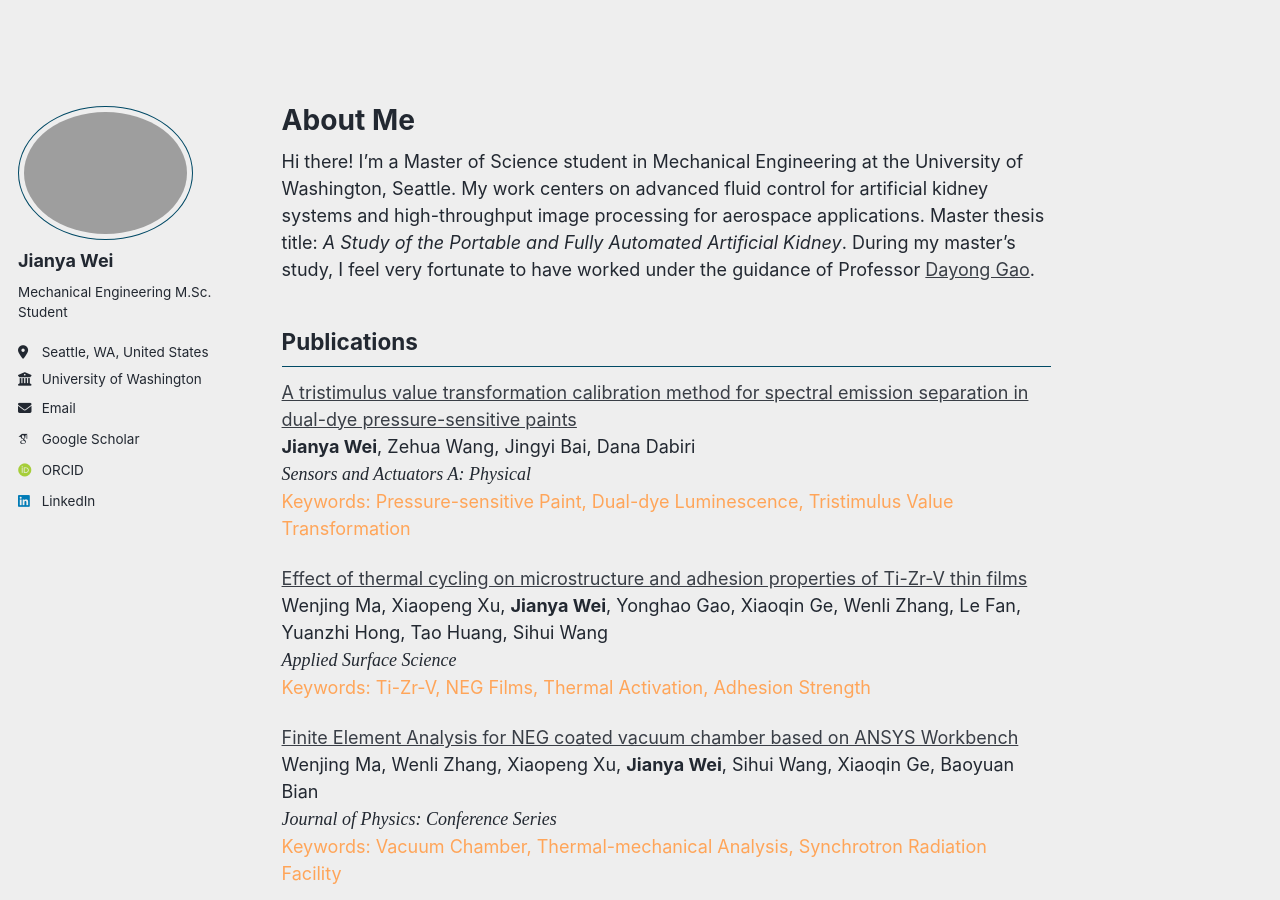
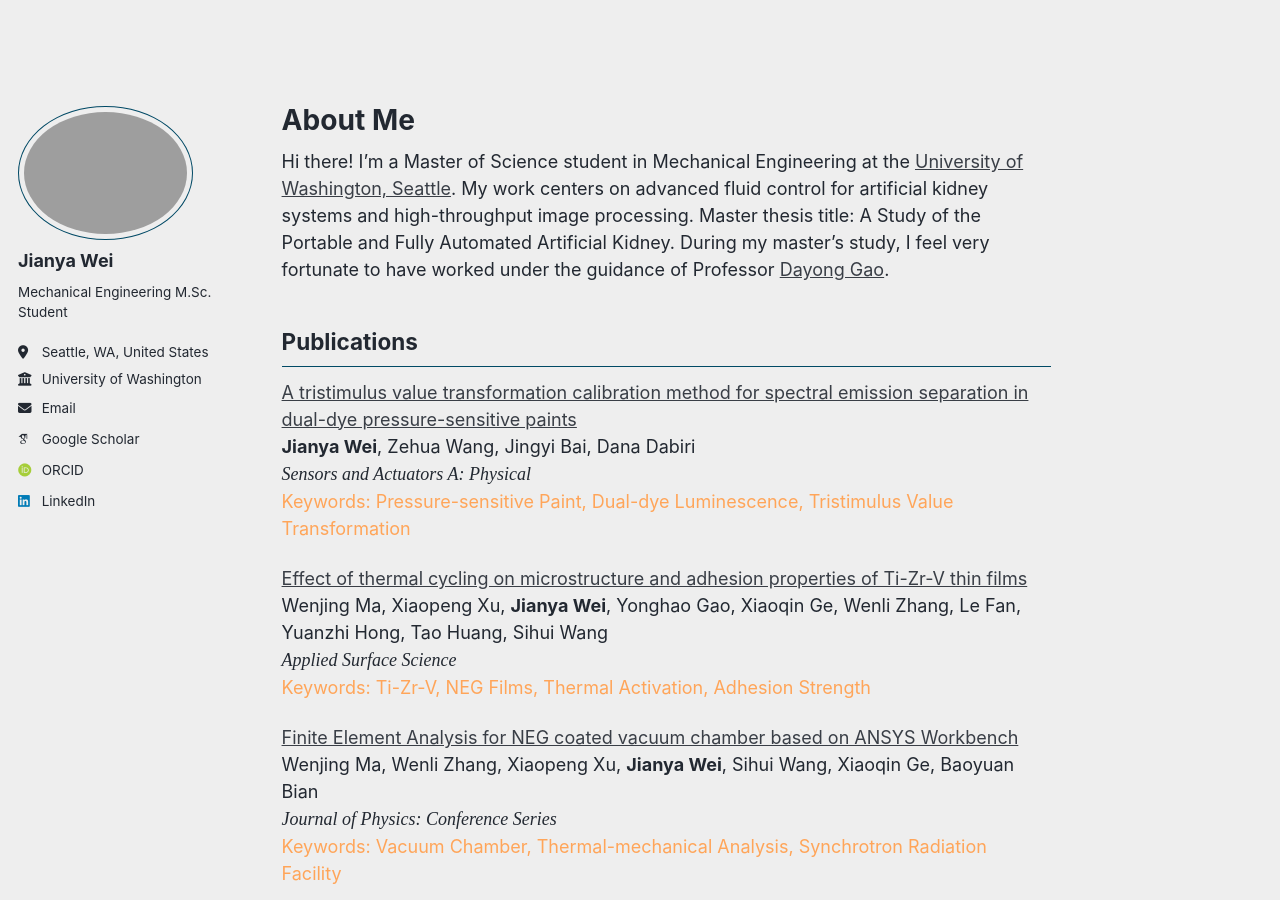
Before and after one commit to jywei02/jywei02.github.io, a Jekyll site: the page built from _pages/about.md, in a window 1280 px wide and 900 px high. Built offline with Jekyll 4.4.1, drawn with Linux system fonts in a browser that asks for light colours; some web fonts are replaced; comment, search, counter and statistics services are not loaded.

Commit message:
Enhance about page with hyperlinks and formatting
Updated the about section to include a hyperlink for the University of Washington and removed HTML entities for better readability.

```diff
--- a/_pages/about.md
+++ b/_pages/about.md
@@ -6,7 +6,7 @@ redirect_from:
   - /about/
   - /about.html
 ---
-Hi there! I’m a Master of Science student in Mechanical Engineering at the University of Washington, Seattle. My work centers on advanced fluid control for artificial kidney systems and high-throughput image processing for aerospace applications. Master thesis title: <em>A Study of the Portable and Fully Automated Artificial Kidney</em>. During my master's study, I feel very fortunate to have worked under the guidance of Professor <a href="https://www.me.washington.edu/facultyfinder/dayong-gao" target="_blank">Dayong Gao</a>.
+Hi there! I’m a Master of Science student in Mechanical Engineering at the <a href="https://www.washington.edu/" target="_blank">University of Washington, Seattle</a>. My work centers on advanced fluid control for artificial kidney systems and high-throughput image processing. Master thesis title: A Study of the Portable and Fully Automated Artificial Kidney. During my master's study, I feel very fortunate to have worked under the guidance of Professor <a href="https://www.me.washington.edu/facultyfinder/dayong-gao" target="_blank">Dayong Gao</a>.
 
 Publications
 ------
```
